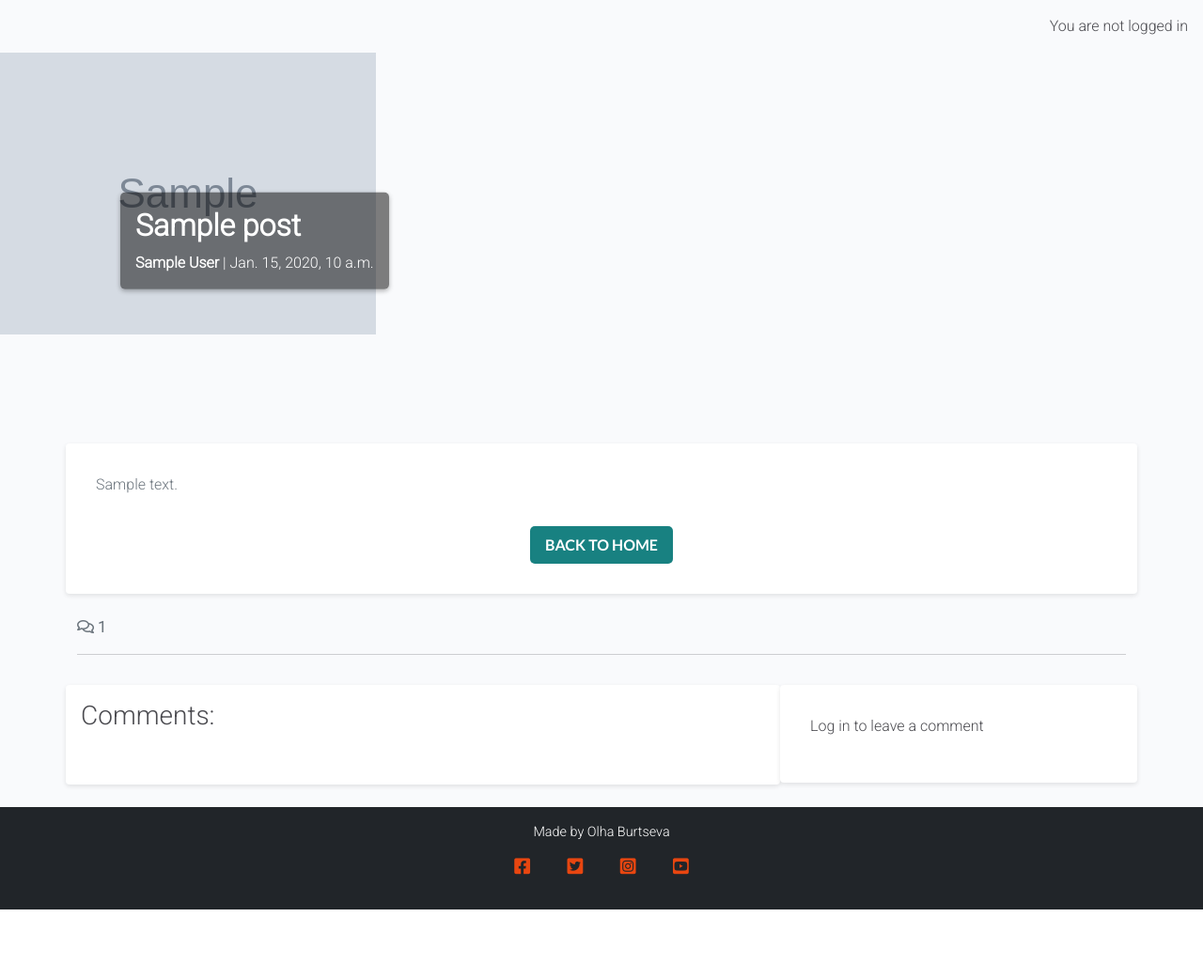
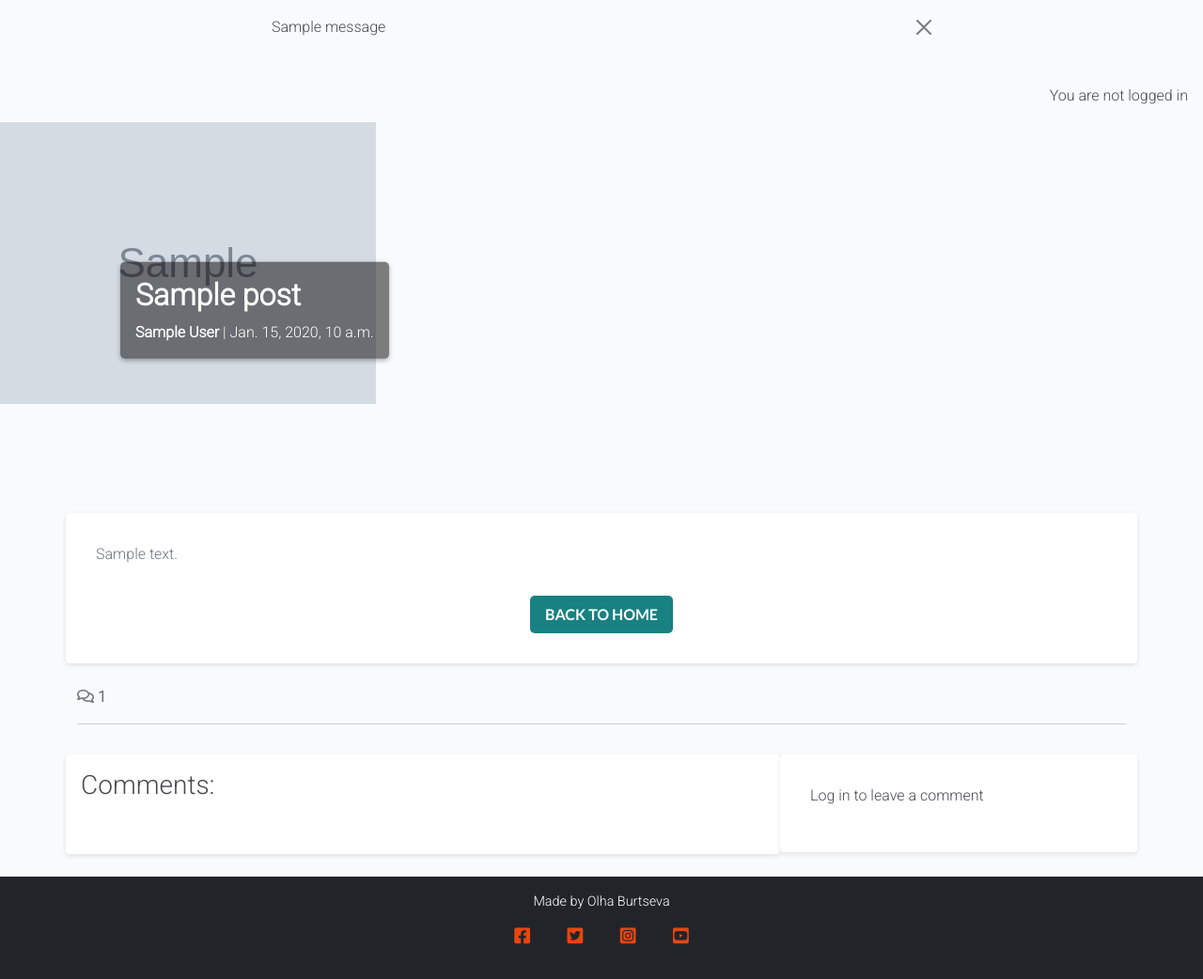
Before and after one commit to Olala2024/Django-blog-project-4, a Django app: template blog/templates/blog/post_detail.html in a window 1280 px wide. Shown: the part 69-1111 px from the top of the page at 94% size. Before the commit the page ends 1037 px from the top, so only its background shows below. Run offline with Django 4.2, Linux system fonts and the light colour scheme; the template is opened without the code that fills it: most values are stand-ins (such as "Sample title", 1, 10 or a date in 2020); grey boxes marked "Sample" are stand-in pictures; one stand-in notice (Sample message) is shown; some libraries are stand-ins or nearby versions.

Commit message:
Add comments in database and display message to user

```diff
--- a/templates/base.html
+++ b/templates/base.html
@@ -65,7 +65,20 @@
             </div>
         </nav>
     </header>
-
+    <!-- displaying Django messages -->
+    <div class="container">
+        <div class="row">
+            <div class="col-md-8 offset-md-2">
+                {% for message in messages %}
+                <div class="alert {{ message.tags }} alert-dismissible
+          fade show" id="msg" role="alert">
+                    {{ message | safe }}
+                    <button type="button" class="btn-close" data-bs-dismiss="alert" aria-label="Close"></button>
+                </div>
+                {% endfor %}
+            </div>
+        </div>
+    </div>
     <main class="flex-shrink-0 main-bg">
         {% if user.is_authenticated %}
         <p class="text-end m-3">You are logged in as {{ user.username }}</p>
```
Also changed, not shown: blog/views.py (+14 -0 lines).
